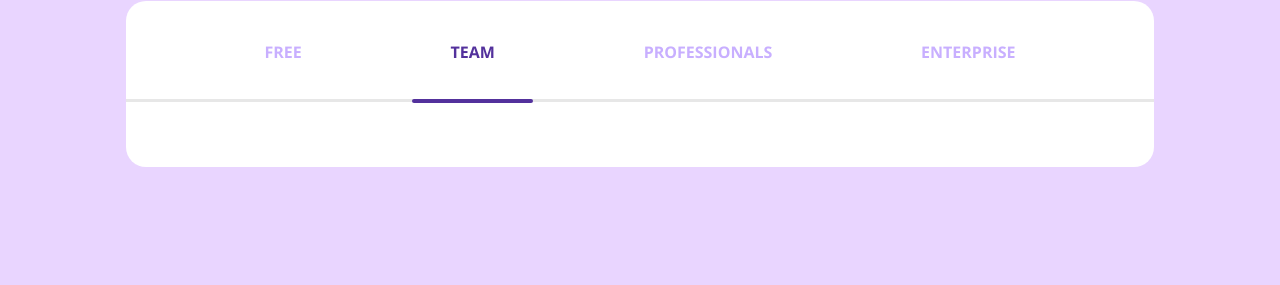
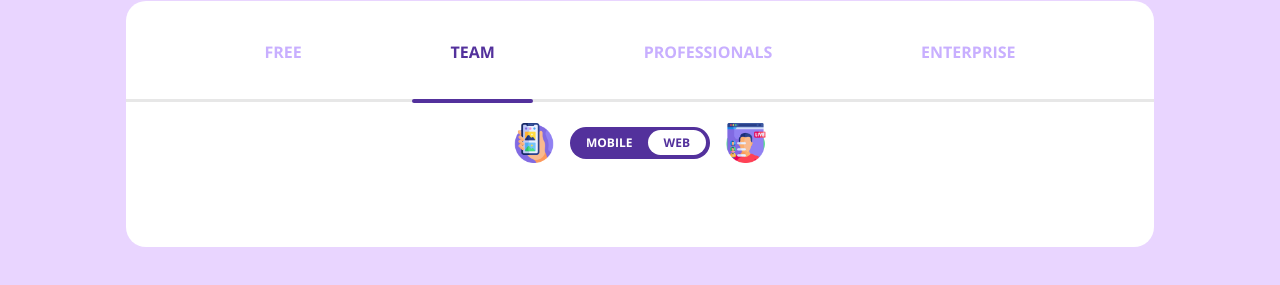
Before and after one commit to TeodorIR/Cost-Estimator-Template, a plain HTML site: page index.html in a window 1280 px wide. Shown: the part 125-410 px from the top of the page. Drawn offline with nearby package versions, Linux system fonts and the light colour scheme.

Commit message:
added toggle section

```diff
--- a/index.css
+++ b/index.css
@@ -71,3 +71,40 @@ h1 {
     border-radius: 10px;
     background-color: rgb(83, 49, 156);
 }
+
+.toggle-wrapper {
+    display: flex;
+    margin: 20px;
+    align-items: center;
+}
+
+.toggle-wrapper img {
+    height: 40px;
+    margin: 0 16px;
+}
+
+.toggle {
+    background-color: rgb(83, 49, 156);
+    height: 32px;
+    width: 140px;
+    border-radius: 20px;
+    display: flex;
+    justify-content: space-between;
+    padding: 0 4px 0 16px;
+    align-items: center;
+    box-sizing: border-box;
+    text-transform: uppercase;
+    font-weight: bold;
+    font-size: 12px;
+}
+
+.toggle span:first-of-type {
+    color: #fff;
+}
+
+.toggle span:last-of-type {
+    background-color: #fff;
+    color: rgb(83, 49, 156);
+    padding: 4px 16px;
+    border-radius: 20px;
+}
--- a/index.html
+++ b/index.html
@@ -19,6 +19,14 @@
             <p>Enterprise</p>
         </div>
         <div class="line"></div>
+        <div class="toggle-wrapper">
+            <img src="images/icon1.png" alt="a mobile phone">
+            <div class="toggle">
+                <span>mobile</span>
+                <span>web</span>
+            </div>
+            <img src="images/icon2.png" alt="a live stream">
+        </div>
     </div>
 </body>
 </html>
```
Also changed, not shown: components/togglesection.html (added, +8 -0 lines).
